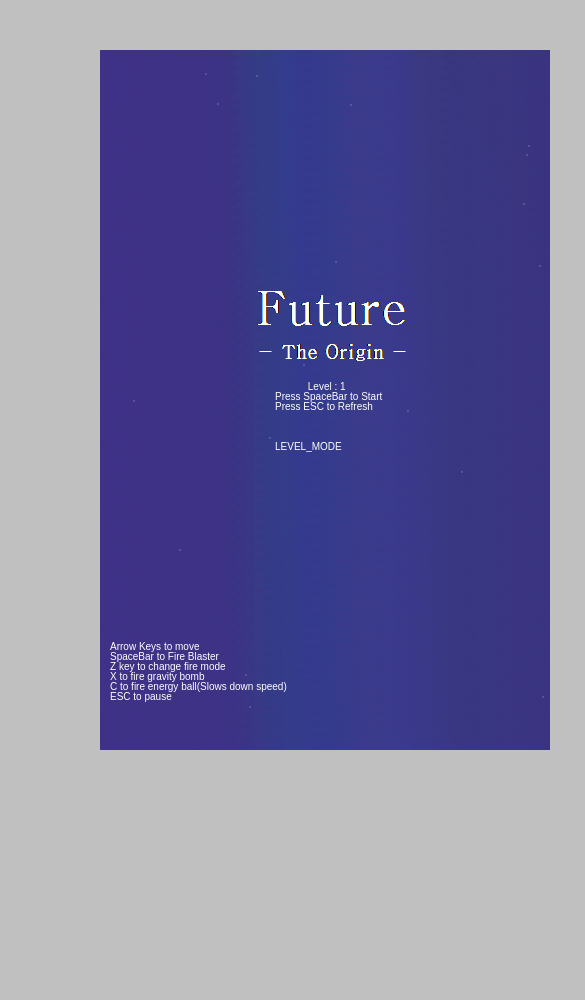
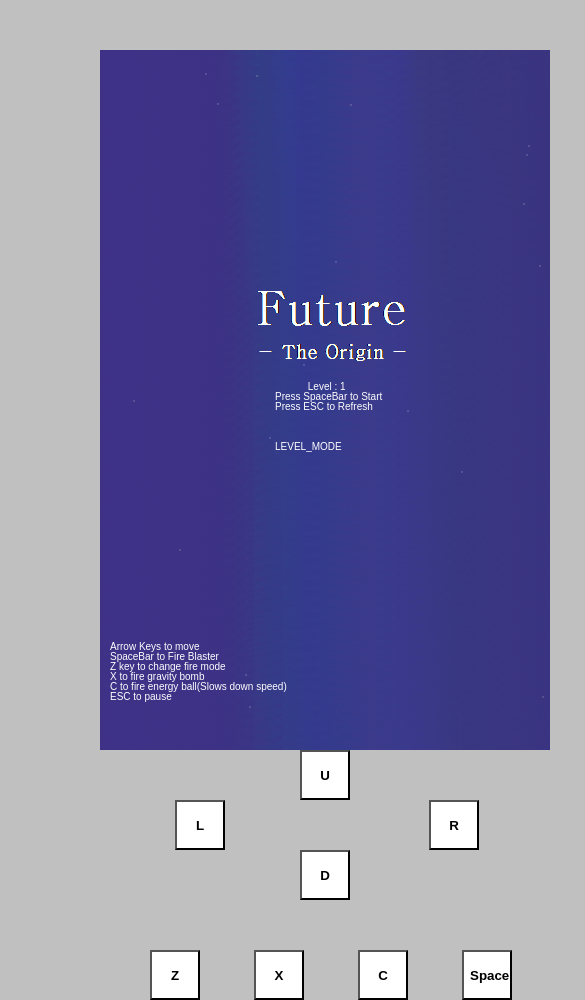
Before and after one commit to Midnev/Future-The-Origin-FINAL, a plain HTML site: page index.html in a window 390 px wide. Shown: the top 1000 px of the page, 585 px wide, since content can reach past the window. Before the commit the page ends 844 px from the top, so only its background shows below. Drawn offline with Linux system fonts and the light colour scheme.

Commit message:
mobile patch

```diff
--- a/index.html
+++ b/index.html
@@ -3,11 +3,87 @@
     <head>
         <title>Future</title>
 	<style>
+
 		body{
-			background-color: #c0c0c0
+			background-color: #c0c0c0;
+			height:800px;
+			width: 650px;
 		}
+		/*@media  (max-width: 480px) {
+		  .ch{
+
+			top: 0px;
+			left: 0px
+			}
+		}*/
+
+
+		body > .ch{
+			position: absolute;
+			top: 50px;
+			left: 100px
+		}
+		/*body > .ch > #canvas{
+			aspect-ratio: auto 450 / 700;
+			height:700px;
+			width:450px;
+		}*/
+
 
 	</style>
+	<style type="text/css">
+		/*@media  (max-width: 480px) {
+		  #mobile-btns{
+		  	display: block;
+		  }
+		}
+		@media  (min-width: 480px) {
+		  #mobile-btns{
+		  	display: none;
+		  }
+		}*/
+
+
+        	#mobile-btns{
+        		/*display: none;*/
+			background-color: transparent;
+			height:250px;
+			width:450px;
+			position: absolute;
+			top: 750px;
+			left: 100px
+		}
+        	#mobile-btns div{
+        		height: 50px;
+        		width:450px;
+        	}
+        	#mobile-btns input{
+        		height: 50px;
+        		width: 50px;
+        		background-color: white;
+        		color: black;
+        		font-weight: bold;
+        	}
+        	#mobile-btns > #up-btn > input{
+        		margin-left: 200px;
+
+
+        	}
+        	#mobile-btns > .lr-btns > #left-btn{
+        		margin-left: 75px;
+        	}
+        	#mobile-btns > .lr-btns > #right-btn{
+        		margin-left: 200px;
+        	}
+        	#mobile-btns > #down-btn > input{
+        		margin-left: 200px;
+        	}
+
+        	#mobile-btns > #util-btns > input{
+        		margin-left: 50px;
+        	}
+
+        </style>
 
 
 
@@ -132,12 +208,45 @@
                 }
             }
         </script>
+        <script type="text/javascript">
+        	function mobileKeyClick(k){
+        			sceneCon.keyset.keyDown(k);
+        	}
+        	function mobileKeyRelease(k){
+        			sceneCon.keyset.keyUp(k);
+        	}
+        </script>
     </head>
     <body>
-        <div style="position: absolute; top: 50px; left: 100px">
+        <div class="ch">
             <canvas id="canvas" width="450" height="700">
                 Your browser doesn't support HTML5 Canvas
             </canvas>
         </div>
+
+        <div id="mobile-btns">
+        	<div id="up-btn">
+        		<input type="button" value="U" onmousedown="mobileKeyClick(UP)" onmouseup="mobileKeyRelease(UP)">
+        	</div>
+        	<div class="lr-btns">
+        			<input id="left-btn" type="button" value="L" onmousedown="mobileKeyClick(LEFT)" onmouseup="mobileKeyRelease(LEFT)">
+        			<input id="right-btn" type="button" value="R" onmousedown="mobileKeyClick(RIGHT)" onmouseup="mobileKeyRelease(RIGHT)">
+        	</div>
+
+        	<div id="down-btn">
+        		<input type="button" value="D" onmousedown="mobileKeyClick(DOWN)" onmouseup="mobileKeyRelease(DOWN)">
+        	</div>
+
+        	<div></div>
+        	<div id="util-btns">
+        		<input type="button" name="" value="Z" onmousedown="mobileKeyClick(KEY_Z)" onmouseup="mobileKeyRelease(KEY_Z)">
+        		<input type="button" name="" value="X" onmousedown="mobileKeyClick(KEY_X)" onmouseup="mobileKeyRelease(KEY_X)">
+        		<input type="button" name="" value="C" onmousedown="mobileKeyClick(KEY_C)" onmouseup="mobileKeyRelease(KEY_C)">
+        		<input type="button" name="" value="Space" onmousedown="mobileKeyClick(SPACE)" onmouseup="mobileKeyRelease(SPACE)">
+        	</div>
+        </div>
     </body>
+    <script type="text/javascript">
+
+    </script>
 </html>
```
